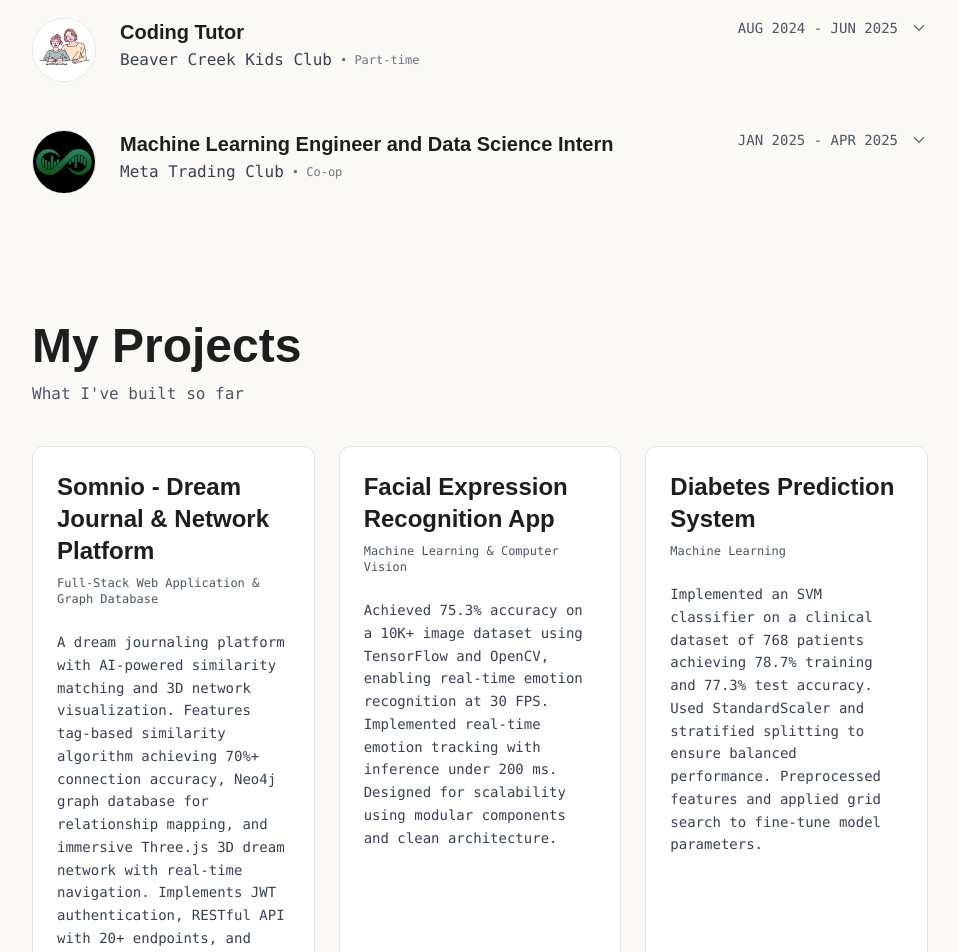
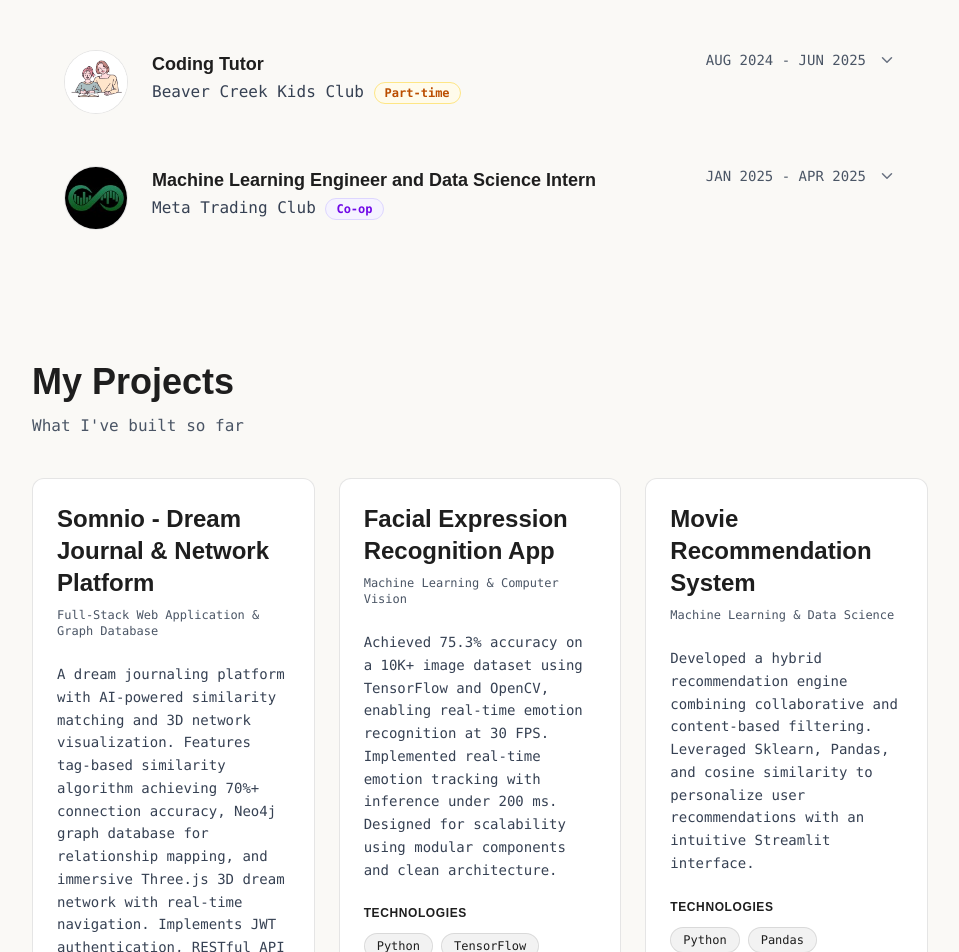
Before and after one commit to angelshinh1/portfolio, a Next.js app: page / in a window 1280 px wide. Shown: the part 1820-2772 px from the top of the page, without its empty margins (160-1119 px from the left). Built offline with nearby package versions, Linux system fonts and the light colour scheme.

Commit message:
minor changes

```diff
--- a/src/components/Experience.js
+++ b/src/components/Experience.js
@@ -14,7 +14,7 @@ export default function Experience() {
                     title: "Software Developer",
                     type: "Internship",
                     period: "JAN 2026 - APR 2026",
-                    description: "Developed and optimized backend services for RBC’s Data Sharing API platform, enabling secure data exchange for initiatives such as Open Banking and Interac Pay-By-Bank.",
+                    description: "Developed and optimized backend services for RBC's Data Sharing API platform, enabling secure data exchange for initiatives such as Open Banking and Interac Pay-By-Bank.",
                     details: [
                         "Designed and implemented a Cryptography service following JOSE (JSON Object Signing and Encryption) standards, ensuring secure, compliant transmission of sensitive client data across distributed systems",
                         "Architected the service for scalability and modularity, leveraging stateless design, clear service boundaries, and extensible components to support high-throughput API workloads",
@@ -77,7 +77,7 @@ export default function Experience() {
             ]
         },
         "GOOGLE DEVELOPER GROUPS": {
-            company: "Google Developer Groups Seneca Polytechnic",
+            company: "Google Developer Groups",
             logo: "/gdg-logo.png",
             fallback: "GDG-SP",
             roles: [
@@ -86,7 +86,7 @@ export default function Experience() {
                     type: "Volunteer",
                     period: "Jan 2026 - PRESENT",
                     details: [
-                        "Spearhead 4+ technical workshops and study sessions per term, driving 150+ student attendees and fostering a hands-on developer learning community."
+                        "Spearhead 4+ technical workshops and study sessions per term for GDG @ Seneca Polytechnic, driving 150+ student attendees and fostering a hands-on developer learning community."
                     ]
                 }
             ]
@@ -162,6 +162,18 @@ export default function Experience() {
         }
     };
 
+    const typeBadgeStyles = {
+        "Internship":    "bg-blue-50 text-blue-700 border border-blue-200",
+        "Co-op":         "bg-violet-50 text-violet-700 border border-violet-200",
+        "Part-time":     "bg-amber-50 text-amber-700 border border-amber-200",
+        "Full-time":     "bg-green-50 text-green-700 border border-green-200",
+        "Volunteer":     "bg-rose-50 text-rose-700 border border-rose-200",
+        "Project Lead":  "bg-teal-50 text-teal-700 border border-teal-200",
+    };
+
+    const getTypeBadgeClass = (type) =>
+        typeBadgeStyles[type] || "bg-gray-100 text-gray-600 border border-gray-200";
+
     // Flatten the experiences data into a single array
     const flatExperiences = [];
     Object.values(experiencesData).forEach(companyData => {
@@ -180,7 +192,7 @@ export default function Experience() {
     };
 
     return (
-        <section id="experience" className="max-w-[80vw] lg:max-w-[70vw] mx-auto py-16">
+        <section id="experience" className="max-w-[80vw] lg:max-w-[65vw] mx-auto py-16">
             {/* Header */}
             <div className="font-sans mb-10 text-left">
                 <h2 className="font-heading text-2xl lg:text-4xl font-bold mb-3 text-[#1E1E1E]">Work Experience</h2>
@@ -195,14 +207,12 @@ export default function Experience() {
                             {/* Left Side: Logo */}
                             <div className="flex-shrink-0">
                                 <div className="w-14 h-14 md:w-16 md:h-16 rounded-full bg-white flex items-center justify-center overflow-hidden border border-black/10 text-[#1E1E1E] font-bold text-xl relative">
-                                    {/* If logo exists, it will load, otherwise fallback text */}
                                     <span className="absolute z-0">{exp.fallback}</span>
                                     <img
                                         src={exp.logo}
                                         alt={`${exp.company} logo`}
                                         className="w-full h-full object-contain relative z-10 bg-white"
                                         onError={(e) => {
-                                            // Hide image on error to show fallback text
                                             e.target.style.display = 'none';
                                         }}
                                     />
@@ -217,17 +227,19 @@ export default function Experience() {
                                     className="flex flex-col md:flex-row md:items-start justify-between mb-2 cursor-pointer group"
                                 >
                                     <div>
-                                        <h3 className="font-heading font-bold text-lg md:text-xl text-[#1E1E1E] transition-colors group-hover:text-black">
+                                        <h3 className="font-heading font-bold text-base md:text-lg text-[#1E1E1E] transition-colors group-hover:text-black">
                                             {exp.title}
                                         </h3>
-                                        <div className="flex items-center gap-2">
-                                            <p className="font-sans text-sm md:text-base text-gray-700 mt-0.5 font-medium">
-                                                {exp.company}
-                                            </p>
-                                            <span className="text-gray-500 text-xs mt-0.5 font-medium">• {exp.type}</span>
+                                        <p className="font-sans text-sm md:text-base text-gray-700 mt-0.5 font-medium">
+                                            {exp.company} <span className={`inline-block text-xs font-semibold px-2.5 py-0.5 rounded-full ${getTypeBadgeClass(exp.type)}`}>
+                                                {exp.type}
+                                            </span>
+                                        </p>
+                                        <div className="mt-1.5">
+
                                         </div>
                                     </div>
-                                    <div className="flex items-center gap-3 mt-1 md:mt-0">
+                                    <div className="flex items-center gap-3 mt-2 md:mt-0">
                                         <p className="font-sans text-xs md:text-sm text-gray-600 whitespace-nowrap font-medium">
                                             {exp.period}
                                         </p>
--- a/src/components/FunStuff.js
+++ b/src/components/FunStuff.js
@@ -79,8 +79,8 @@ export default function FunStuff() {
         <section id="fun-stuff" className="max-w-[90vw] lg:max-w-[70vw] mx-auto py-16">
             {/* Header */}
             <div className="font-sans mb-12 text-center">
-                <h2 className="font-heading text-2xl lg:text-5xl font-bold mb-3 text-[#1E1E1E]">Fun Stuff</h2>
-                <p className="text-sm lg:text-base text-gray-600">The whimsical side of ts developer</p>
+                <h2 className="font-heading text-2xl lg:text-4xl font-bold mb-3 text-[#1E1E1E]">Fun Stuff</h2>
+                <p className="text-sm lg:text-base text-gray-600">The whimsical side of this developer</p>
             </div>
 
             <div className="space-y-12">
--- a/src/components/ProjectCard.js
+++ b/src/components/ProjectCard.js
@@ -1,7 +1,7 @@
 export default function ProjectCard({ project, hoverBgClass }) {
   return (
     <div
-      className={`group relative w-full h-full bg-white rounded-xl transition-all duration-300 ease-out border border-black/10 hover:shadow-[6px_6px_0px_rgba(0,0,0,0.1)] hover:-translate-x-[2px] hover:-translate-y-[2px] hover:border-black/30 flex flex-col ${hoverBgClass || 'hover:bg-[#f4f4f5]'}`}
+      className={`group relative w-full bg-white rounded-xl transition-all duration-300 ease-out border border-black/10 hover:shadow-[6px_6px_0px_rgba(0,0,0,0.1)] hover:-translate-x-[2px] hover:-translate-y-[2px] hover:border-black/30 flex flex-col ${hoverBgClass || 'hover:bg-[#f4f4f5]'}`}
     >
       {/* Header section */}
       <div className="p-6 pb-2 text-left relative flex flex-col items-start">
--- a/src/components/Projects.js
+++ b/src/components/Projects.js
@@ -35,7 +35,7 @@ const projects = [
       "Implemented an SVM classifier on a clinical dataset of 768 patients achieving 78.7% training and 77.3% test accuracy. Used StandardScaler and stratified splitting to ensure balanced performance. Preprocessed features and applied grid search to fine-tune model parameters.",
     technologies: ["Python", "Scikit-learn", "Pandas", "NumPy", "Matplotlib"],
     githubUrl: "https://github.com/angelshinh1/ML/blob/main/diabetes_prediction_ML.ipynb",
-    liveUrl: null, // No live demo
+    liveUrl: null,
   },
   {
     title: "Movie Recommendation System",
@@ -44,7 +44,16 @@ const projects = [
       "Developed a hybrid recommendation engine combining collaborative and content-based filtering. Leveraged Sklearn, Pandas, and cosine similarity to personalize user recommendations with an intuitive Streamlit interface.",
     technologies: ["Python", "Pandas", "Scikit-learn", "Streamlit", "AST", "NLTK", "Pickle"],
     githubUrl: "https://github.com/angelshinh1/movie-recommender-system",
-    liveUrl: null, // No live demo
+    liveUrl: null,
+  },
+  {
+    title: "Ray Tracer",
+    category: "Computer Graphics & Systems Programming",
+    description:
+      "Building a ray tracing engine from scratch in C++, implementing core rendering techniques including ray-object intersection, Phong lighting, shadows, and reflections. Designed modular architecture for extensibility and optimized rendering performance with efficient math operations and scene management.",
+    technologies: ["C++"],
+    githubUrl: "https://github.com/angelshinh1/Ray_Tracer_1",
+    liveUrl: null,
   },
 ];
 
@@ -53,24 +62,24 @@ export default function Projects() {
         <section id="projects" className="max-w-[80vw] lg:max-w-[70vw] mx-auto py-16">
             {/* Header */}
             <div className="font-sans mb-10 text-left">
-                <h2 className="font-heading text-2xl lg:text-5xl font-bold mb-3 text-[#1E1E1E]">My Projects</h2>
+                <h2 className="font-heading text-2xl lg:text-4xl font-bold mb-3 text-[#1E1E1E]">My Projects</h2>
                 <p className="text-sm lg:text-base text-gray-600">What I&apos;ve built so far</p>
             </div>
 
-            <div className="grid grid-cols-1 md:grid-cols-2 lg:grid-cols-3 gap-6 items-start">
+            <div className="columns-1 md:columns-2 lg:columns-3 gap-6">
                 {projects.map((project, idx) => {
-                    // Cycle through the three requested colors
                     const hoverBgClasses = [
-                        'hover:bg-[#ffa38f]', // Toned down from #FF7A5C
-                        'hover:bg-[#ffefc2]', // Toned down from #FFE7A5
-                        'hover:bg-[#7ce0d3]'  // Toned down from #3ED6C2
+                        'hover:bg-[#ffa38f]',
+                        'hover:bg-[#ffefc2]',
+                        'hover:bg-[#7ce0d3]'
                     ];
                     return (
-                        <ProjectCard
-                            key={idx}
-                            project={project}
-                            hoverBgClass={hoverBgClasses[idx % hoverBgClasses.length]}
-                        />
+                        <div key={idx} className="break-inside-avoid mb-6">
+                            <ProjectCard
+                                project={project}
+                                hoverBgClass={hoverBgClasses[idx % hoverBgClasses.length]}
+                            />
+                        </div>
                     );
                 })}
             </div>
```
